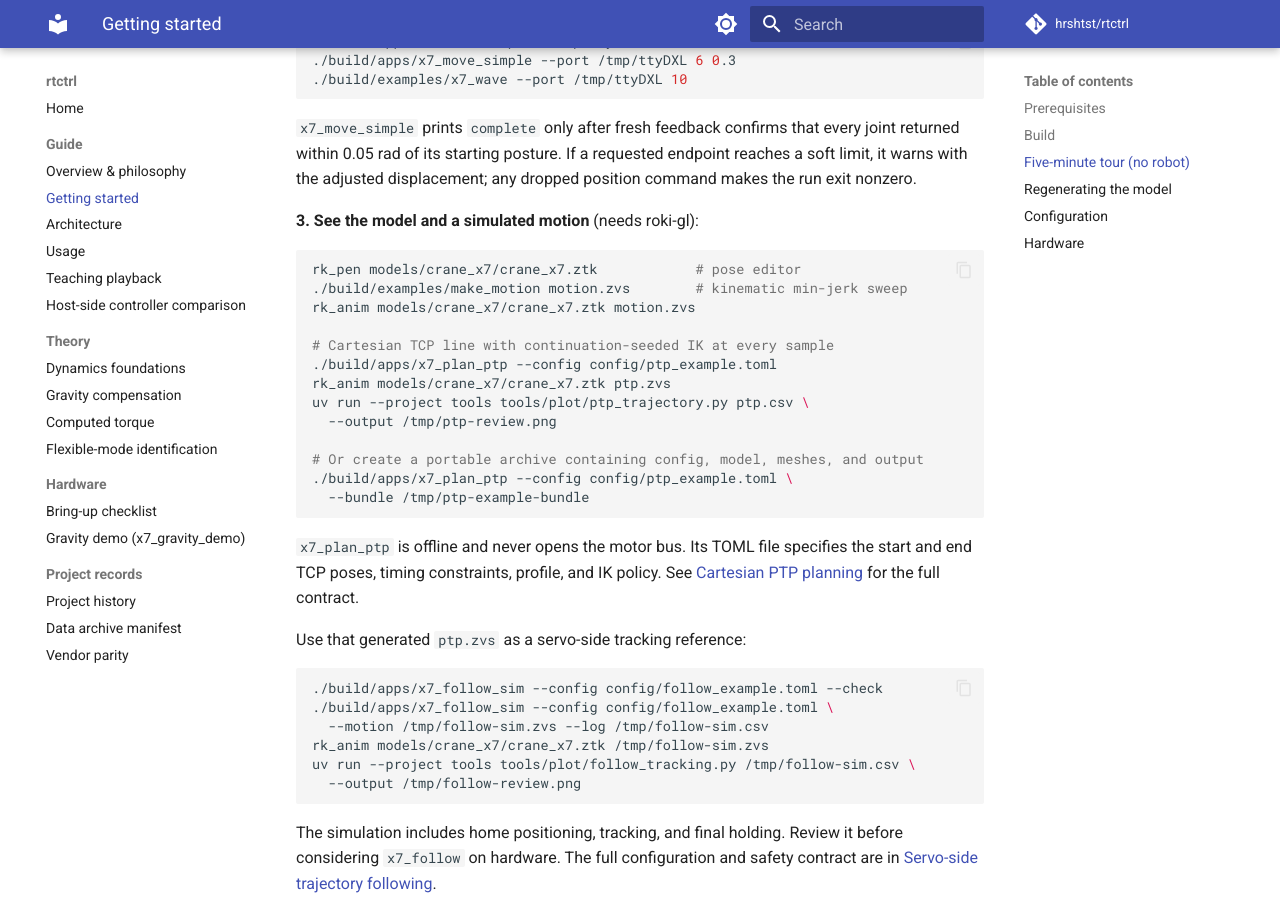
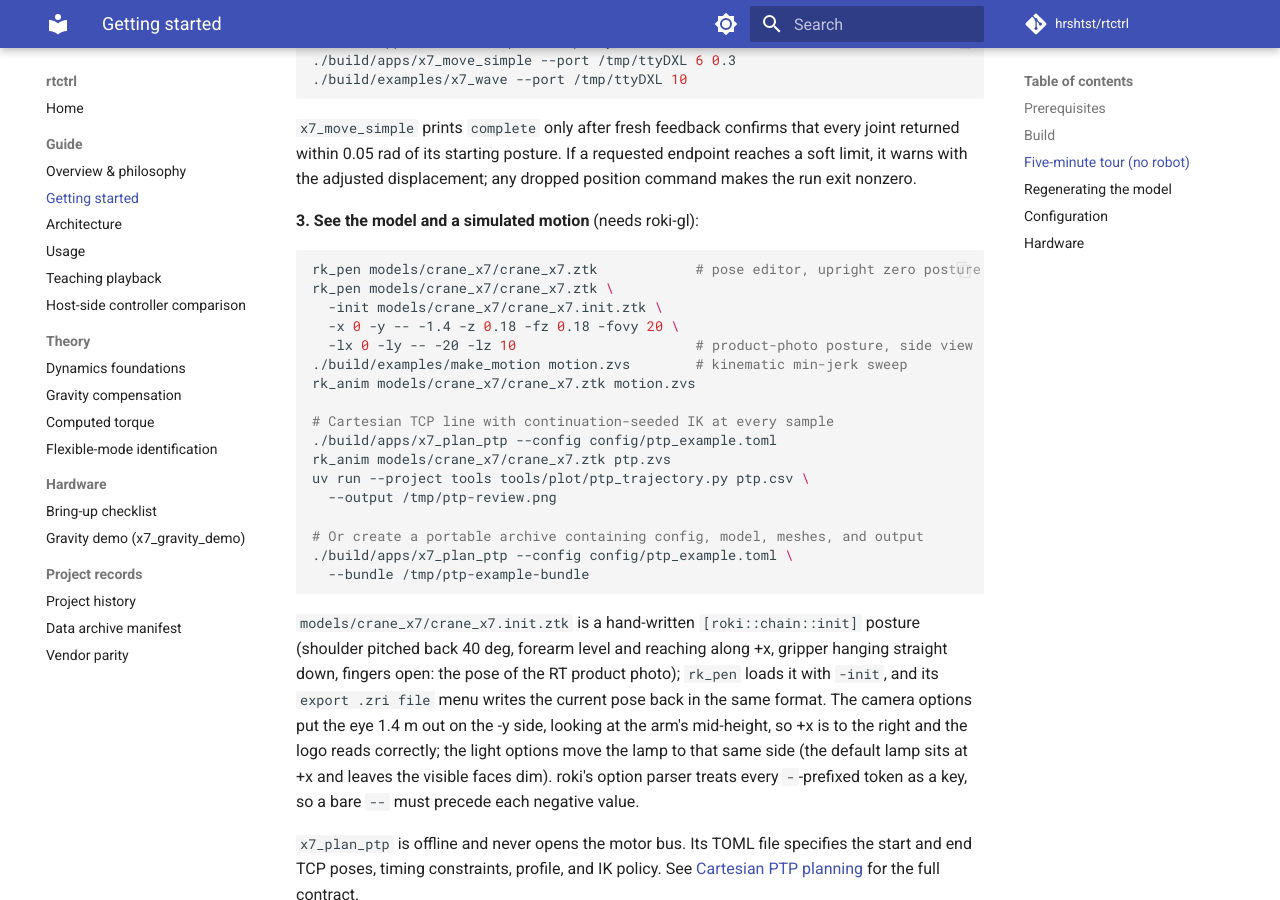
Before and after one commit to hrshtst/rtctrl, an MkDocs documentation site: the page built from docs/guide/getting-started.md, in a window 1280 px wide and 900 px high, scrolled down 1652 px. Built offline with MkDocs 1.6.1 and Material for MkDocs 9.7.7, drawn with Linux system fonts in a browser that asks for light colours; comment, search, counter and statistics services are not loaded.

Commit message:
feat(model): add product-photo init posture for rk_pen
Add models/crane_x7/crane_x7.init.ztk, a hand-written
[roki::chain::init] posture reproducing the RT product-photo pose
(shoulder back 40 deg, forearm level along +x, gripper hanging down,
fingers open), verified against the photo by rendering with rk_pen.
Document it in the getting-started guide with the camera and lighting
options for the matching side view, and list it in the architecture
directory map.

Claude-Session: https://claude.ai/code/session_01PNPE9J44DxARgYLAq5Yj2n

````diff
--- a/docs/guide/getting-started.md
+++ b/docs/guide/getting-started.md
@@ -89,7 +89,11 @@ displacement; any dropped position command makes the run exit nonzero.
 **3. See the model and a simulated motion** (needs roki-gl):
 
 ```sh
-rk_pen models/crane_x7/crane_x7.ztk            # pose editor
+rk_pen models/crane_x7/crane_x7.ztk            # pose editor, upright zero posture
+rk_pen models/crane_x7/crane_x7.ztk \
+  -init models/crane_x7/crane_x7.init.ztk \
+  -x 0 -y -- -1.4 -z 0.18 -fz 0.18 -fovy 20 \
+  -lx 0 -ly -- -20 -lz 10                      # product-photo posture, side view
 ./build/examples/make_motion motion.zvs        # kinematic min-jerk sweep
 rk_anim models/crane_x7/crane_x7.ztk motion.zvs
 
@@ -103,6 +107,17 @@ uv run --project tools tools/plot/ptp_trajectory.py ptp.csv \
 ./build/apps/x7_plan_ptp --config config/ptp_example.toml \
   --bundle /tmp/ptp-example-bundle
 ```
+
+`models/crane_x7/crane_x7.init.ztk` is a hand-written `[roki::chain::init]`
+posture (shoulder pitched back 40 deg, forearm level and reaching along +x,
+gripper hanging straight down, fingers open: the pose of the RT product
+photo); `rk_pen` loads it with `-init`, and its `export .zri file` menu
+writes the current pose back in the same format. The camera options put the
+eye 1.4 m out on the -y side, looking at the arm's mid-height, so +x is to
+the right and the logo reads correctly; the light options move the lamp to
+that same side (the default lamp sits at +x and leaves the visible faces
+dim). roki's option parser treats every `-`-prefixed token as a key, so a
+bare `--` must precede each negative value.
 
 `x7_plan_ptp` is offline and never opens the motor bus. Its TOML file
 specifies the start and end TCP poses, timing constraints, profile, and
````
Also changed, not shown: docs/guide/architecture.md (+2 -1 lines), 1 other file.
